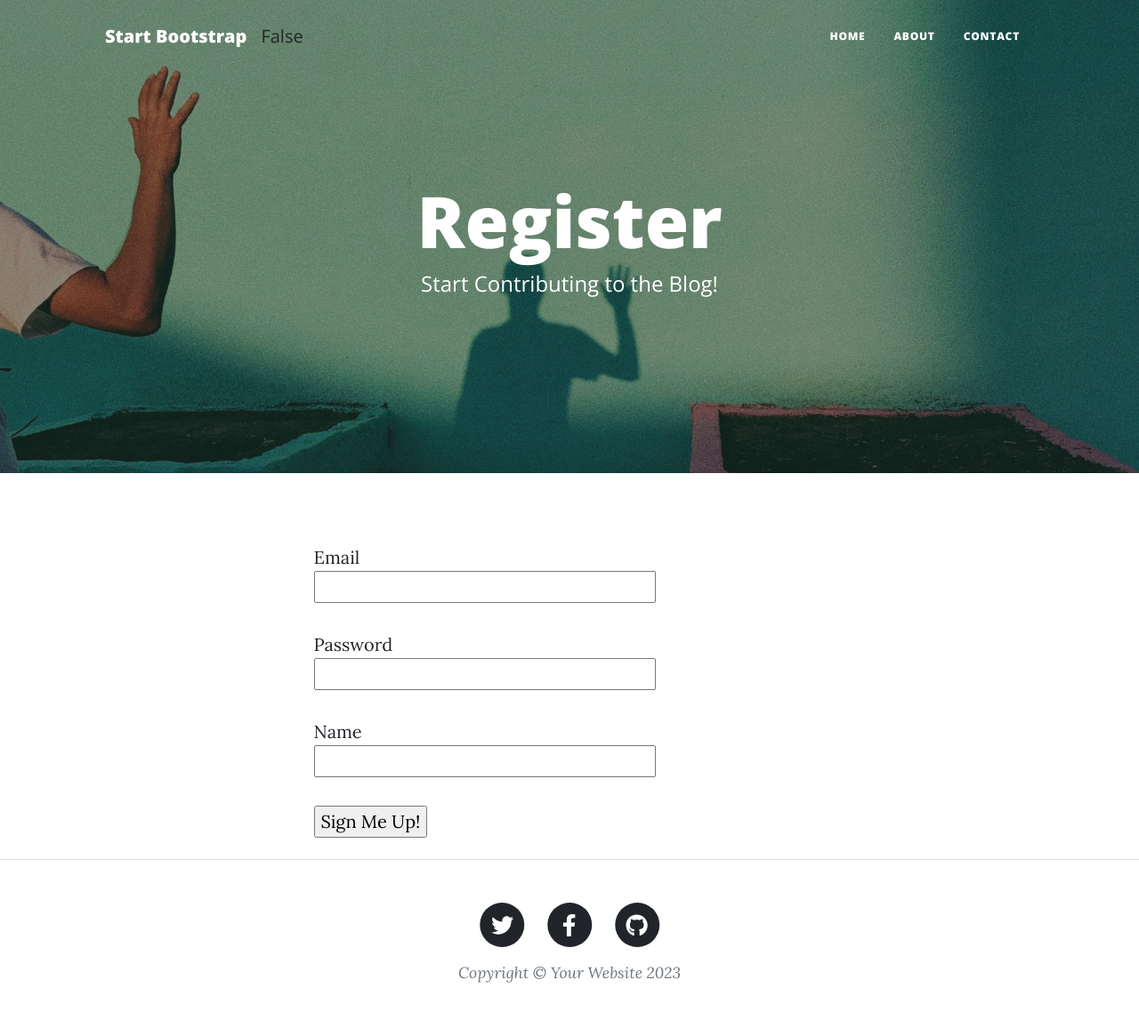
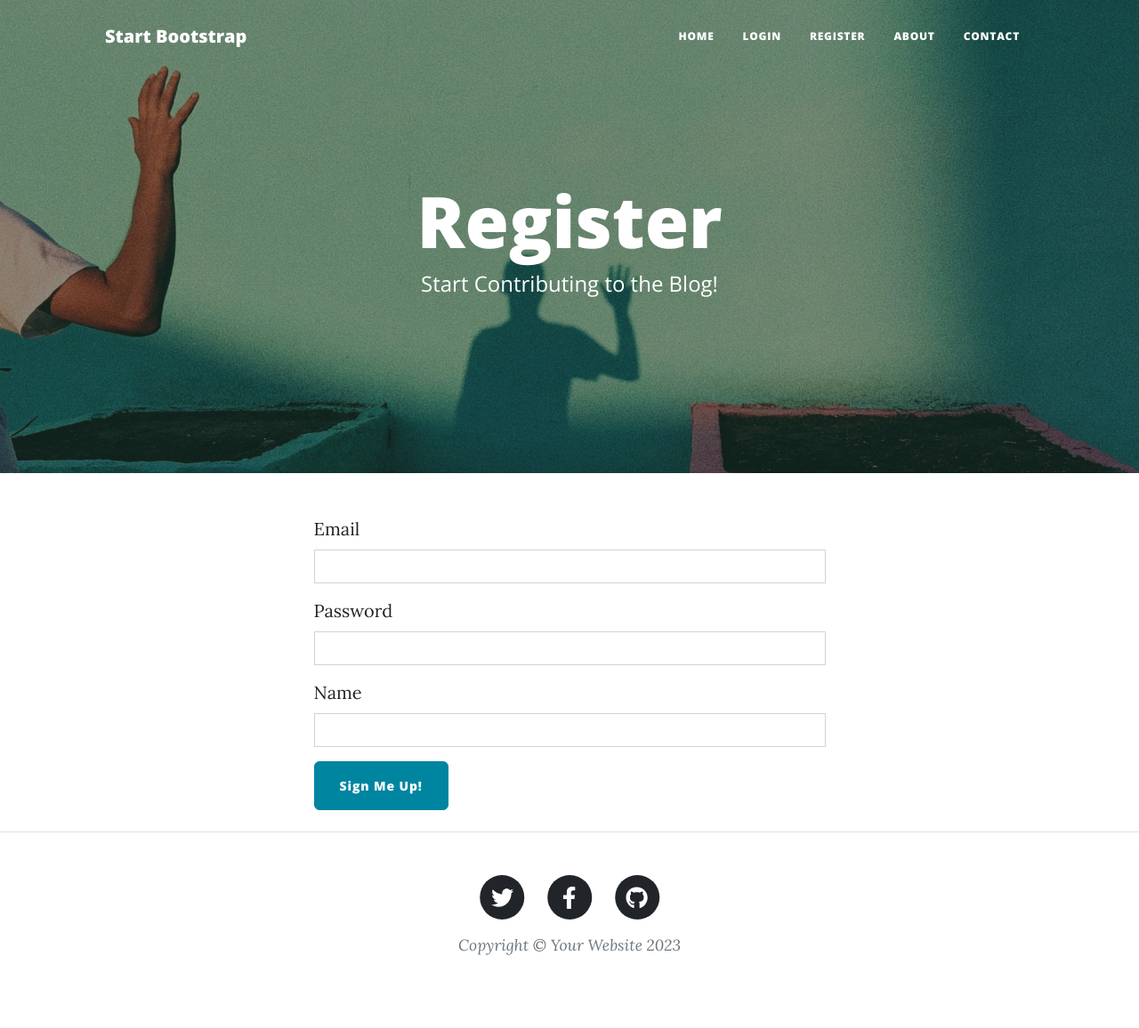
Before and after one commit to lmdelgallego/CAPSTONE-BLOG, a Flask app: page /register in a window 1280 px wide. Shown: the whole page at 89% size. After the commit the page ends 1074 px from the top, so only its background shows below. Run offline with Flask 3, Linux system fonts and the light colour scheme; some libraries are stand-ins or nearby versions.

Commit message:
feat(RESTful): S69 - Login register users

```diff
--- a/server.py
+++ b/server.py
@@ -5,7 +5,7 @@ from flask_ckeditor import CKEditor
 from datetime import date
 import requests
 from werkzeug.security import generate_password_hash, check_password_hash
-from flask_login import LoginManager
+from flask_login import UserMixin, login_user, LoginManager, current_user, logout_user
 
 from Post import CreatePostForm
 from Blog import Blog
@@ -16,14 +16,14 @@ app = Flask(__name__)
 ckeditor = CKEditor(app)
 bootstrap = Bootstrap5(app)
 
+# Configure Flask-Login
 login_manager = LoginManager()
 login_manager.init_app(app)
 
 
 @login_manager.user_loader
-def load_user(user):
-    print(db.get_or_404(User, user.id))
-    return db.get_or_404(User, user.id)
+def load_user(user_id):
+    return db.get_or_404(User, user_id)
 
 
 app.config["SQLALCHEMY_DATABASE_URI"] = "sqlite:///posts.db"
@@ -49,12 +49,12 @@ class BlogPost(db.Model):
         """<Post {self.title}>"""
 
 
-class User(db.Model):
+class User(UserMixin, db.Model):
+    __tablename__ = 'users'
     id = db.Column(db.Integer, primary_key=True)
     email = db.Column(db.String(250), unique=True)
     password = db.Column(db.String(250))
     name = db.Column(db.String(250))
-    createdAt = db.Column(db.String(250), nullable=False)
 
 
 with app.app_context():
@@ -158,8 +158,8 @@ def login():
         result = db.session.execute(db.select(User).where(User.email == email))
         user = result.scalar()
         if user and check_password_hash(user.password, password):
-            load_user(user)
-            return redirect("/")
+            login_user(user)
+            return redirect(url_for("home"))
         else:
             flash("Invalid credentials", "danger")
             return redirect(url_for("login"))
@@ -168,24 +168,33 @@ def login():
 
 @app.route("/register", methods=["GET", "POST"])
 def register():
-    register_form = RegisterForm()
-    if register_form.validate_on_submit():
+    form = RegisterForm()
+    if form.validate_on_submit():
+
+        result = db.session.execute(db.select(User).where(User.email == form.email.data))
+        user = result.scalar()
+        if user:
+            flash("You've already signed up with that email, log in instead!", "danger")
+            return redirect(url_for("login"))
+
         hash_and_salted_password = generate_password_hash(
-            register_form.password.data,
+            form.password.data,
             method='pbkdf2:sha256',
             salt_length=8
         )
+
         new_user = User(
-            email=register_form.email.data,
+            email=form.email.data,
             password=hash_and_salted_password,
-            name=register_form.name.data,
-            createdAt=date.today().strftime("%B %d, %Y"),
+            name=form.name.data,
         )
+
         db.session.add(new_user)
         db.session.commit()
-        load_user(new_user)
-        return redirect("/")
-    return render_template("register.html", form=register_form)
+        login_user(new_user)
+        return redirect(url_for('home'))
+
+    return render_template("register.html", form=form)
 
 
 @app.route("/form-entry", methods=["POST"])
@@ -199,5 +208,11 @@ def receive_data():
     return "<h1>Successfully sent your message</h1>"
 
 
+@app.route('/logout')
+def logout():
+    logout_user()
+    return redirect(url_for('home'))
+
+
 if __name__ == "__main__":
     app.run(debug=True)
--- a/templates/header.html
+++ b/templates/header.html
@@ -2,43 +2,112 @@
 <html lang="en">
   <head>
     <meta charset="utf-8" />
-        <meta name="viewport" content="width=device-width, initial-scale=1, shrink-to-fit=no" />
+    <meta
+      name="viewport"
+      content="width=device-width, initial-scale=1, shrink-to-fit=no"
+    />
     <meta name="description" content="" />
     <meta name="author" content="" />
-        <title>Clean Blog - Start Bootstrap Theme</title>
+    <title>Luismi's Blog</title>
     {% block styles %}
     <!-- Load Bootstrap-Flask CSS here -->
     {{ bootstrap.load_css() }}
-        <link rel="icon" type="image/x-icon" href="{{url_for('static', filename='/favicon.ico')}}" />
+    <link
+      rel="icon"
+      type="image/x-icon"
+      href="{{ url_for('static', filename='assets/favicon.ico') }}"
+    />
+    <!-- Font Awesome icons (free version)-->
+    <script
+      src="https://use.fontawesome.com/releases/v6.3.0/js/all.js"
+      crossorigin="anonymous"
+    ></script>
     <!-- Google fonts-->
-        <link href="https://fonts.googleapis.com/css?family=Lora:400,700,400italic,700italic" rel="stylesheet" type="text/css" />
-        <link href="https://fonts.googleapis.com/css?family=Open+Sans:300italic,400italic,600italic,700italic,800italic,400,300,600,700,800" rel="stylesheet" type="text/css" />
+    <link
+      href="https://fonts.googleapis.com/css?family=Lora:400,700,400italic,700italic"
+      rel="stylesheet"
+      type="text/css"
+    />
+    <link
+      href="https://fonts.googleapis.com/css?family=Open+Sans:300italic,400italic,600italic,700italic,800italic,400,300,600,700,800"
+      rel="stylesheet"
+      type="text/css"
+    />
     <!-- Core theme CSS (includes Bootstrap)-->
-        <link href="{{ url_for('static' , filename='css/styles.css')}}" rel="stylesheet" />
+    <link
+      href="{{ url_for('static', filename='css/styles.css') }}"
+      rel="stylesheet"
+    />
     {% endblock %}
-        <!-- Font Awesome icons (free version)-->
-        <script src="https://use.fontawesome.com/releases/v6.3.0/js/all.js" crossorigin="anonymous"></script>
   </head>
   <body>
     <!-- Navigation-->
     <nav class="navbar navbar-expand-lg navbar-light" id="mainNav">
       <div class="container px-4 px-lg-5">
         <a class="navbar-brand" href="/">Start Bootstrap</a>
-                <button class="navbar-toggler" type="button" data-bs-toggle="collapse" data-bs-target="#navbarResponsive" aria-controls="navbarResponsive" aria-expanded="false" aria-label="Toggle navigation">
+        <button
+          class="navbar-toggler"
+          type="button"
+          data-bs-toggle="collapse"
+          data-bs-target="#navbarResponsive"
+          aria-controls="navbarResponsive"
+          aria-expanded="false"
+          aria-label="Toggle navigation"
+        >
           Menu
           <i class="fas fa-bars"></i>
         </button>
         <div class="collapse navbar-collapse" id="navbarResponsive">
-                    {{current_user.is_authenticated}}
-                    {% if current_user.is_authenticated %}
-                      Hi {{ current_user.name }}!
+          <ul class="navbar-nav ms-auto py-4 py-lg-0">
+            <li class="nav-item">
+              <a
+                class="nav-link px-lg-3 py-3 py-lg-4"
+                href="{{ url_for('home') }}"
+                >Home</a
+              >
+            </li>
+            <!-- Only show Login/Register if user is logged out. Otherwise show "Log Out" -->
+            {% if not current_user.is_authenticated: %}
+            <li class="nav-item">
+              <a
+                class="nav-link px-lg-3 py-3 py-lg-4"
+                href="{{ url_for('login') }}"
+                >Login</a
+              >
+            </li>
+            <li class="nav-item">
+              <a
+                class="nav-link px-lg-3 py-3 py-lg-4"
+                href="{{ url_for('register') }}"
+                >Register</a
+              >
+            </li>
+            {% else: %}
+            <li class="nav-item">
+              <a
+                class="nav-link px-lg-3 py-3 py-lg-4"
+                href="{{ url_for('logout') }}"
+                >Log Out</a
+              >
+            </li>
             {% endif %}
-                    <ul class="navbar-nav ms-auto py-4 py-lg-0">
-                        <li class="nav-item"><a class="nav-link px-lg-3 py-3 py-lg-4" href="/">Home</a></li>
-                        <li class="nav-item"><a class="nav-link px-lg-3 py-3 py-lg-4" href="about">About</a></li>
-                        <li class="nav-item"><a class="nav-link px-lg-3 py-3 py-lg-4" href="contact">Contact</a></li>
-
+            <li class="nav-item">
+              <a
+                class="nav-link px-lg-3 py-3 py-lg-4"
+                href="{{ url_for('about') }}"
+                >About</a
+              >
+            </li>
+            <li class="nav-item">
+              <a
+                class="nav-link px-lg-3 py-3 py-lg-4"
+                href="{{ url_for('contact') }}"
+                >Contact</a
+              >
+            </li>
           </ul>
         </div>
       </div>
     </nav>
+  </body>
+</html>
--- a/templates/register.html
+++ b/templates/register.html
@@ -1,3 +1,5 @@
+{% from "bootstrap5/form.html" import render_form %}
+{% block content %}
 {%include "header.html" %}
 
 <!-- Page Header -->
@@ -22,31 +24,33 @@
     <div class="row gx-4 gx-lg-5 justify-content-center">
       <div class="col-md-10 col-lg-8 col-xl-7 mb-4">
         <!--TODO: render your registration form here-->
-        <form action="{{url_for('register')}}" method="POST" enctype="multipart/form-data" class="form-horizontal" novalidate >
-          {{ form.csrf_token }}
-          <p>
-            {{form.email.label}} <br/>{{form.email(size=30)}}
-            {% for err in form.email.errors %}
-              <span style="color: red;">{{ err }}</span>
-            {% endfor %}
-          </p>
-          <p>
-            {{ form.password.label }} <br/> {{ form.password(size=30)}}
-            {% for err in form.password.errors %}
-              <span style="color: red;">{{ err }}</span>
-            {% endfor %}
-          </p>
-          <p>
-              {{ form.name.label }} <br/> {{ form.name(size=30)}}
-              {% for err in form.name.errors %}
-              <span style="color: red;">{{ err }}</span>
-              {% endfor %}
-          </p>
-          {{ form.submit() }}
-        </form>
+        {{render_form(form, novalidate=True, button_map={"submit": "primary"}) }}
+<!--        <form action="{{url_for('register')}}" method="POST" enctype="multipart/form-data" class="form-horizontal" novalidate >-->
+<!--          {{ form.csrf_token }}-->
+<!--          <p>-->
+<!--            {{form.email.label}} <br/>{{form.email(size=30)}}-->
+<!--            {% for err in form.email.errors %}-->
+<!--              <span style="color: red;">{{ err }}</span>-->
+<!--            {% endfor %}-->
+<!--          </p>-->
+<!--          <p>-->
+<!--            {{ form.password.label }} <br/> {{ form.password(size=30)}}-->
+<!--            {% for err in form.password.errors %}-->
+<!--              <span style="color: red;">{{ err }}</span>-->
+<!--            {% endfor %}-->
+<!--          </p>-->
+<!--          <p>-->
+<!--              {{ form.name.label }} <br/> {{ form.name(size=30)}}-->
+<!--              {% for err in form.name.errors %}-->
+<!--              <span style="color: red;">{{ err }}</span>-->
+<!--              {% endfor %}-->
+<!--          </p>-->
+<!--          {{ form.submit() }}-->
+<!--        </form>-->
       </div>
     </div>
   </div>
 </main>
 
 {% include "footer.html" %}
+{% endblock %}
```
Also changed, not shown: requirements.txt (+9 -17 lines), templates/login.html (+13 -4 lines), static/img/login-bg.jpg (added). Lines whose indentation alone changed are shown as unchanged.
